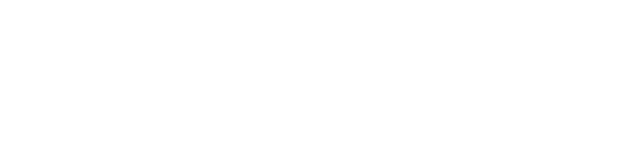
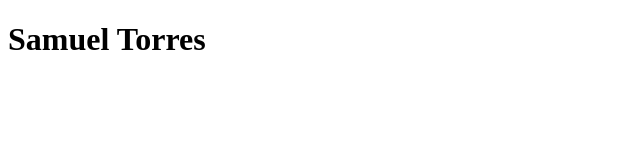
Before and after one commit to Rugasus07/Practice-assignment, a plain HTML site: page index.html in a window 1280 px wide. Shown: the whole page, without its empty margins (0-640 px from the left). Drawn offline with Linux system fonts and the light colour scheme.

Commit message:
added headline

```diff
--- a/index.html
+++ b/index.html
@@ -7,6 +7,6 @@
     <title>Brandon Gonzalez</title>
 </head>
 <body>
-
+    <h1>Samuel Torres</h1>
 </body>
 </html>
```
